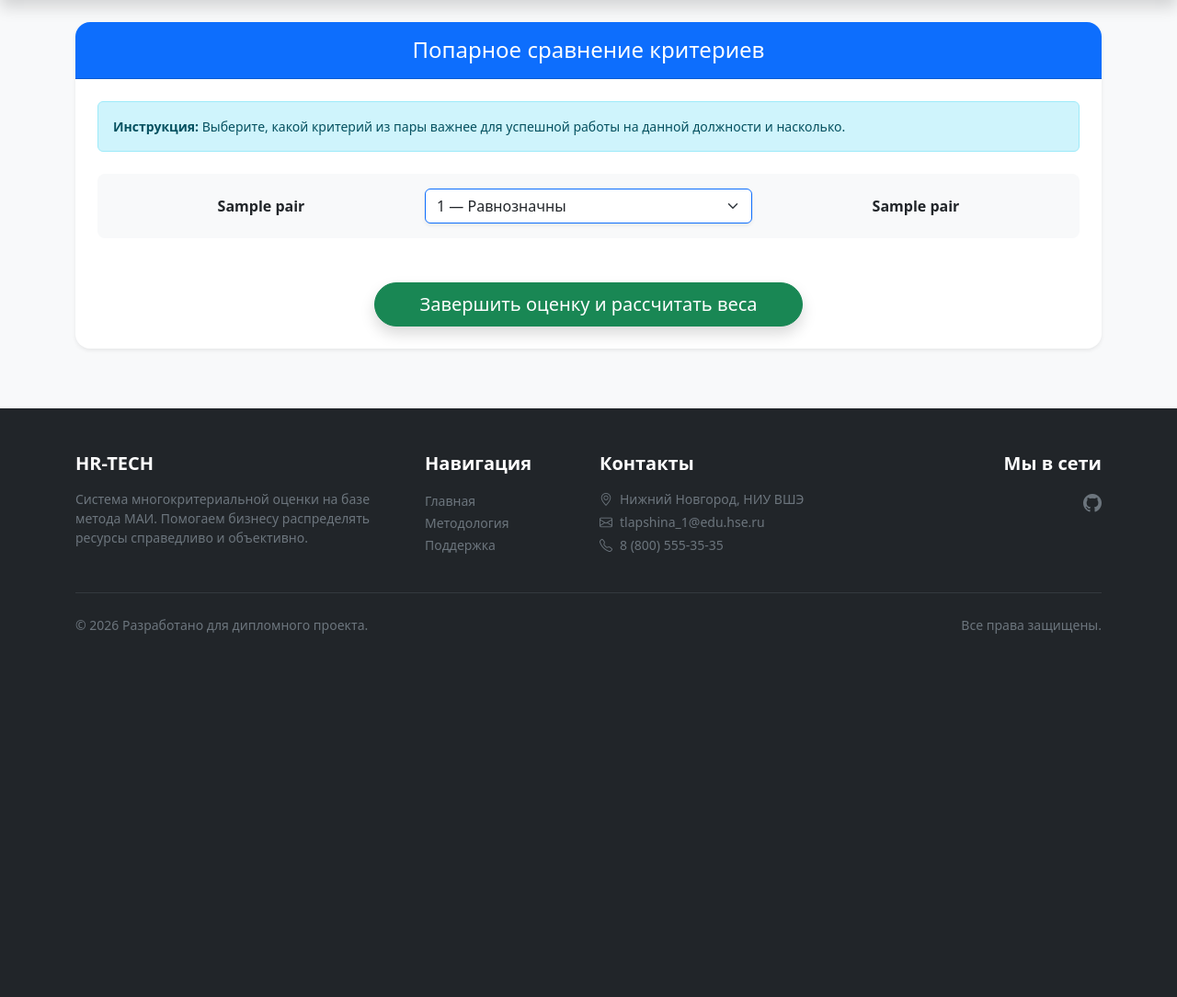
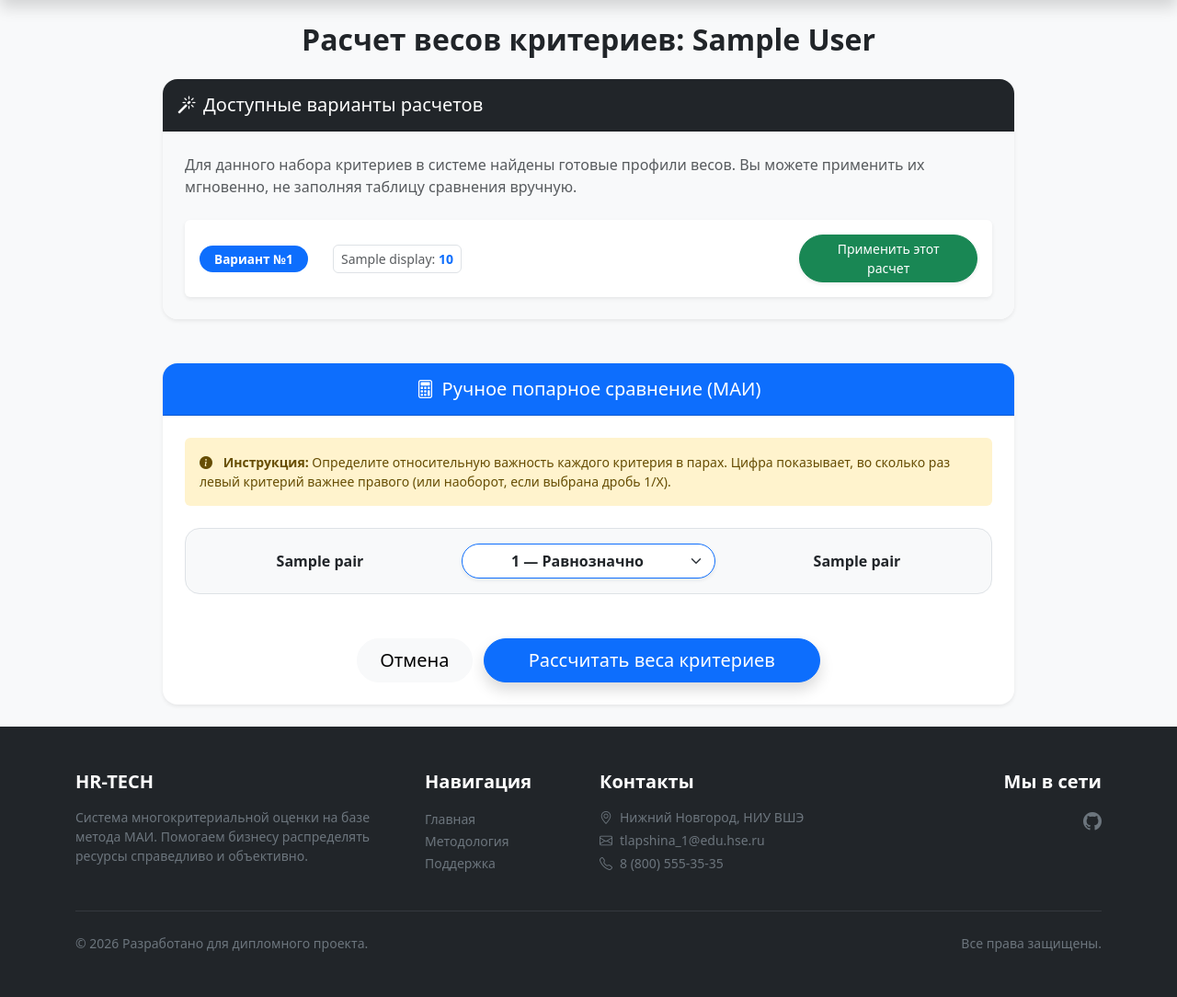
Before and after one commit to Tatyanka25/Diploma, a Django app: template evaluations/templates/evaluations/compare_criteria.html in a window 1280 px wide. Shown: the part 62-1146 px from the top of the page at 92% size. Before the commit the page ends 751 px from the top, so only its background shows below. Run offline with Django 5.2, Linux system fonts and the light colour scheme; tables that the repository leaves empty hold one stand-in row (values such as "Sample post"); the template is opened without the code that fills it: values that come from a table or form of the project are taken from there, most other values are stand-ins (such as "Sample title", 1, 10 or a date in 2020).

Commit message:
refactor: remove redundant employee list and update criteria comparison UI

```diff
--- a/evaluations/templates/evaluations/compare_criteria.html
+++ b/evaluations/templates/evaluations/compare_criteria.html
@@ -1,48 +1,119 @@
 {% extends 'base.html' %}
 {% block content %}
 <div class="container py-4">
+    <div class="row justify-content-center">
+        <div class="col-lg-10">
+            <h2 class="fw-bold mb-4 text-center">Расчет весов критериев: {{ employee.get_full_name }}</h2>
+
+            {% if unique_presets %}
+            <div class="card border-0 shadow-sm rounded-4 mb-5 overflow-hidden">
+                <div class="card-header bg-dark text-white py-3">
+                    <h5 class="mb-0"><i class="bi bi-magic me-2"></i>Доступные варианты расчетов</h5>
+                </div>
+                <div class="card-body p-4 bg-light">
+                    <p class="text-muted mb-4">Для данного набора критериев в системе найдены готовые профили весов. Вы можете применить их мгновенно, не заполняя таблицу сравнения вручную.</p>
+
+                    <div class="row g-3">
+                        {% for preset in unique_presets %}
+                        <div class="col-12">
+                            <div class="card border-0 shadow-sm p-3">
+                                <div class="row align-items-center">
+                                    <div class="col-md-2">
+                                        <span class="badge bg-primary px-3 py-2 rounded-pill">Вариант №{{ preset.id }}</span>
+                                    </div>
+                                    <div class="col-md-7">
+                                        <div class="d-flex flex-wrap gap-2">
+                                            {% for name, weight in preset.display.items %}
+                                            <div class="bg-white border rounded px-2 py-1 small">
+                                                <span class="text-muted">{{ name }}:</span>
+                                                <span class="fw-bold text-primary">{{ weight }}</span>
+                                            </div>
+                                            {% endfor %}
+                                        </div>
+                                    </div>
+                                    <div class="col-md-3 text-end">
+                                        <form method="post" class="d-inline">
+                                            {% csrf_token %}
+                                            <input type="hidden" name="apply_preset" value="1">
+                                            <input type="hidden" name="preset_data" value="{{ preset.serialized }}">
+                                            <button type="submit" class="btn btn-success btn-sm px-4 rounded-pill shadow-sm">
+                                                Применить этот расчет
+                                            </button>
+                                        </form>
+                                    </div>
+                                </div>
+                            </div>
+                        </div>
+                        {% endfor %}
+                    </div>
+                </div>
+            </div>
+            {% endif %}
+
             <div class="card shadow-sm border-0 rounded-4 overflow-hidden">
                 <div class="card-header bg-primary text-white py-3">
-            <h4 class="mb-0 text-center">Попарное сравнение критериев</h4>
+                    <h5 class="mb-0 text-center"><i class="bi bi-calculator me-2"></i>Ручное попарное сравнение (МАИ)</h5>
                 </div>
                 <div class="card-body p-4">
-            <div class="alert alert-info small mb-4">
-                <strong>Инструкция:</strong> Выберите, какой критерий из пары важнее для успешной работы на данной должности и насколько.
+                    <div class="alert alert-warning border-0 bg-warning-subtle small mb-4">
+                        <i class="bi bi-info-circle-fill me-2"></i>
+                        <strong>Инструкция:</strong> Определите относительную важность каждого критерия в парах.
+                        Цифра показывает, во сколько раз левый критерий важнее правого (или наоборот, если выбрана дробь 1/X).
                     </div>
 
-            <form method="post">
+                    <form method="post" id="manualAHPForm">
                         {% csrf_token %}
                         {% for c1, c2 in pairs %}
-                <div class="row align-items-center mb-4 py-3 bg-light rounded-3 g-0">
-                    <div class="col-md-4 text-center px-2">
-                        <span class="fw-bold">{{ c1.name }}</span>
+                        <div class="row align-items-center mb-4 py-3 bg-light rounded-4 g-0 border">
+                            <div class="col-md-4 text-center px-3">
+                                <span class="h6 fw-bold text-dark mb-0">{{ c1.name }}</span>
                             </div>
+
                             <div class="col-md-4">
-                        <select name="pair_{{ c1.id }}_{{ c2.id }}" class="form-select border-primary shadow-sm">
-                            <option value="1">1 — Равнозначны</option>
-                            <option value="3">3 — {{ c1.name }} важнее</option>
-                            <option value="5">5 — {{ c1.name }} значительно важнее</option>
-                            <option value="7">7 — {{ c1.name }} существенно важнее</option>
-                            <option value="9">9 — {{ c1.name }} абсолютно важнее</option>
-                            <option value="0.333">1/3 — {{ c2.name }} важнее</option>
-                            <option value="0.2">1/5 — {{ c2.name }} значительно важнее</option>
-                            <option value="0.142">1/7 — {{ c2.name }} существенно важнее</option>
-                            <option value="0.111">1/9 — {{ c2.name }} абсолютно важнее</option>
+                                <div class="px-2">
+                                    <select name="pair_{{ c1.id }}_{{ c2.id }}" class="form-select border-primary shadow-sm rounded-pill text-center fw-bold">
+                                        <option value="1">1 — Равнозначно</option>
+                                        <optgroup label="Превосходство: {{ c1.name }}">
+                                            <option value="3">3 — Умеренное</option>
+                                            <option value="5">5 — Существенное</option>
+                                            <option value="7">7 — Очень сильное</option>
+                                            <option value="9">9 — Абсолютное</option>
+                                        </optgroup>
+                                        <optgroup label="Превосходство: {{ c2.name }}">
+                                            <option value="0.333">1/3 — Умеренное</option>
+                                            <option value="0.2">1/5 — Существенное</option>
+                                            <option value="0.142">1/7 — Очень сильное</option>
+                                            <option value="0.111">1/9 — Абсолютное</option>
+                                        </optgroup>
                                     </select>
                                 </div>
-                    <div class="col-md-4 text-center px-2">
-                        <span class="fw-bold">{{ c2.name }}</span>
+                            </div>
+
+                            <div class="col-md-4 text-center px-3">
+                                <span class="h6 fw-bold text-dark mb-0">{{ c2.name }}</span>
                             </div>
                         </div>
                         {% endfor %}
 
                         <div class="text-center mt-5">
-                    <button type="submit" class="btn btn-success btn-lg px-5 rounded-pill shadow">
-                        Завершить оценку и рассчитать веса
+                            <a href="{% url 'manage_criteria' employee.id %}" class="btn btn-light btn-lg px-4 rounded-pill me-2">Отмена</a>
+                            <button type="submit" class="btn btn-primary btn-lg px-5 rounded-pill shadow">
+                                Рассчитать веса критериев
                             </button>
                         </div>
                     </form>
                 </div>
             </div>
         </div>
+    </div>
+</div>
+
+<style>
+    .form-select:focus {
+        border-color: #0d6efd;
+        box-shadow: 0 0 0 0.25rem rgba(13, 110, 253, 0.15);
+    }
+    .badge { font-size: 0.85rem; }
+    .card { transition: transform 0.2s; }
+</style>
 {% endblock %}
```
Also changed, not shown: evaluations/templates/evaluations/employee_list.html (deleted, +0 -60 lines). Lines whose indentation alone changed are shown as unchanged.
